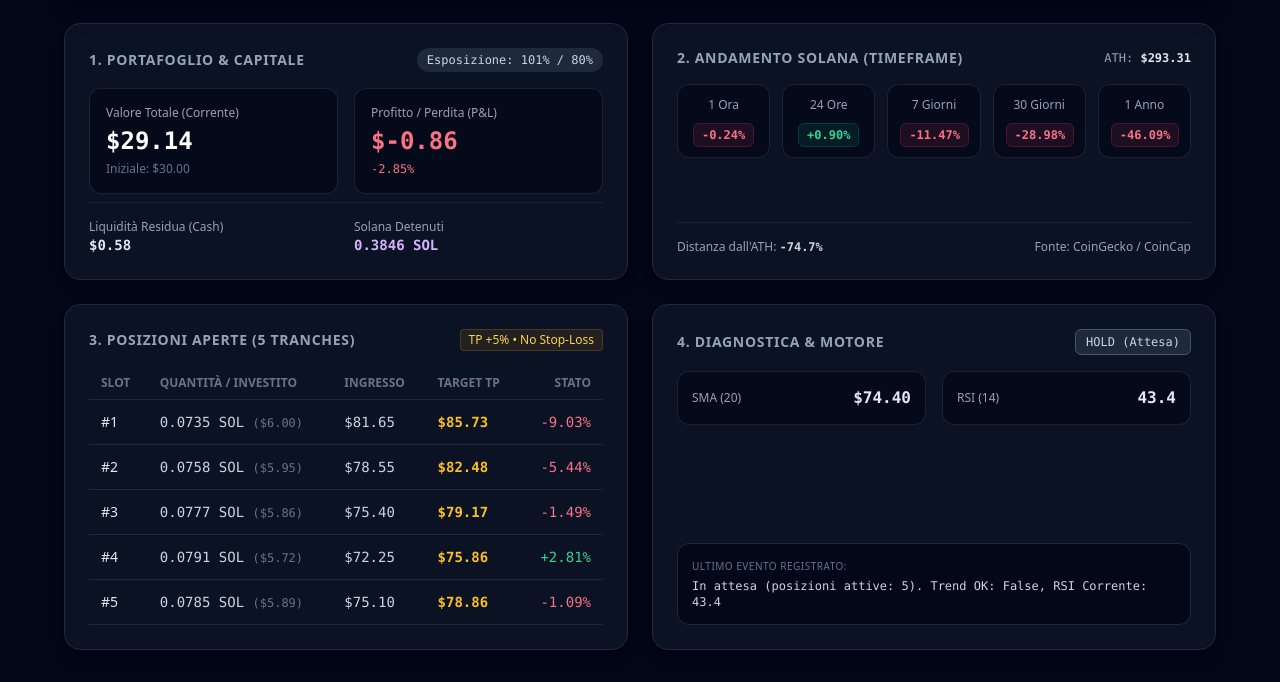
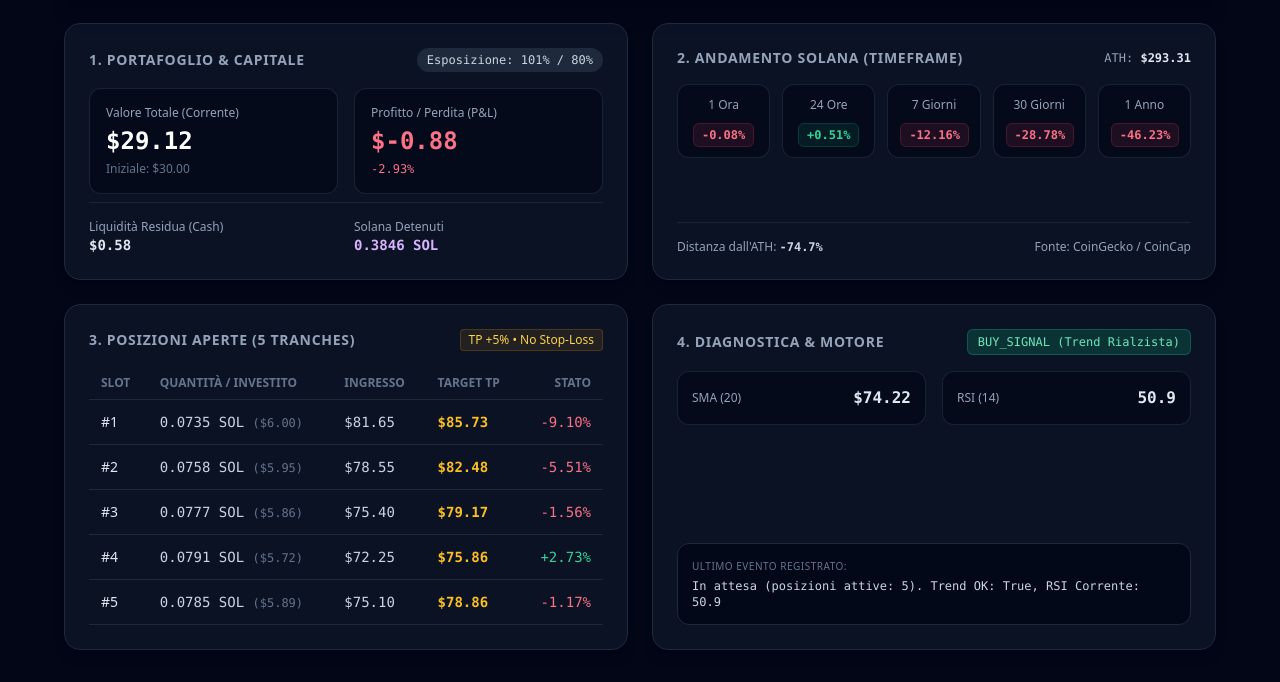
Before and after one commit to vbabb-hub/Unsolbot, a plain HTML site: page index.html in a window 1280 px wide. Shown: the part 133-815 px from the top of the page. Drawn offline with nearby package versions, Linux system fonts and the light colour scheme.

Commit message:
Update web dashboard and README [skip ci]

```diff
--- a/index.html
+++ b/index.html
@@ -20,8 +20,8 @@
                 </div>
             </div>
             <div class="mt-4 md:mt-0 text-left md:text-right">
-                <div class="text-2xl font-mono font-bold text-white">$74.28 <span class="text-xs font-sans font-normal text-slate-400">SOL/USD</span></div>
-                <div class="text-xs text-slate-500 font-mono">Aggiornato: 2026-11-18 12:59:09 UTC</div>
+                <div class="text-2xl font-mono font-bold text-white">$74.22 <span class="text-xs font-sans font-normal text-slate-400">SOL/USD</span></div>
+                <div class="text-xs text-slate-500 font-mono">Aggiornato: 2026-11-18 14:18:14 UTC</div>
             </div>
         </header>
 
@@ -38,13 +38,13 @@
                     <div class="grid grid-cols-2 gap-4 my-2">
                         <div class="bg-slate-950/60 p-4 rounded-xl border border-slate-800/80">
                             <div class="text-xs text-slate-400">Valore Totale (Corrente)</div>
-                            <div class="text-2xl font-mono font-bold text-white mt-1">$29.14</div>
+                            <div class="text-2xl font-mono font-bold text-white mt-1">$29.12</div>
                             <div class="text-xs text-slate-500 mt-1">Iniziale: $30.00</div>
                         </div>
                         <div class="bg-slate-950/60 p-4 rounded-xl border border-slate-800/80">
                             <div class="text-xs text-slate-400">Profitto / Perdita (P&L)</div>
-                            <div class="text-2xl font-mono font-bold text-rose-400 mt-1">$-0.86</div>
-                            <div class="text-xs font-mono text-rose-400 mt-1">-2.85%</div>
+                            <div class="text-2xl font-mono font-bold text-rose-400 mt-1">$-0.88</div>
+                            <div class="text-xs font-mono text-rose-400 mt-1">-2.93%</div>
                         </div>
                     </div>
                 </div>
@@ -70,23 +70,23 @@
                     <div class="grid grid-cols-3 sm:grid-cols-5 gap-3 my-4">
                         <div class="bg-slate-950/60 p-3 rounded-xl border border-slate-800/80 text-center">
                             <div class="text-xs text-slate-400 mb-2">1 Ora</div>
-                            <span class="px-2 py-1 rounded-md text-xs font-mono font-semibold border text-rose-400 bg-rose-500/10 border-rose-500/20">-0.24%</span>
+                            <span class="px-2 py-1 rounded-md text-xs font-mono font-semibold border text-rose-400 bg-rose-500/10 border-rose-500/20">-0.08%</span>
                         </div>
                         <div class="bg-slate-950/60 p-3 rounded-xl border border-slate-800/80 text-center">
                             <div class="text-xs text-slate-400 mb-2">24 Ore</div>
-                            <span class="px-2 py-1 rounded-md text-xs font-mono font-semibold border text-emerald-400 bg-emerald-500/10 border-emerald-500/20">+0.90%</span>
+                            <span class="px-2 py-1 rounded-md text-xs font-mono font-semibold border text-emerald-400 bg-emerald-500/10 border-emerald-500/20">+0.51%</span>
                         </div>
                         <div class="bg-slate-950/60 p-3 rounded-xl border border-slate-800/80 text-center">
                             <div class="text-xs text-slate-400 mb-2">7 Giorni</div>
-                            <span class="px-2 py-1 rounded-md text-xs font-mono font-semibold border text-rose-400 bg-rose-500/10 border-rose-500/20">-11.47%</span>
+                            <span class="px-2 py-1 rounded-md text-xs font-mono font-semibold border text-rose-400 bg-rose-500/10 border-rose-500/20">-12.16%</span>
                         </div>
                         <div class="bg-slate-950/60 p-3 rounded-xl border border-slate-800/80 text-center">
                             <div class="text-xs text-slate-400 mb-2">30 Giorni</div>
-                            <span class="px-2 py-1 rounded-md text-xs font-mono font-semibold border text-rose-400 bg-rose-500/10 border-rose-500/20">-28.98%</span>
+                            <span class="px-2 py-1 rounded-md text-xs font-mono font-semibold border text-rose-400 bg-rose-500/10 border-rose-500/20">-28.78%</span>
                         </div>
                         <div class="bg-slate-950/60 p-3 rounded-xl border border-slate-800/80 text-center col-span-3 sm:col-span-1">
                             <div class="text-xs text-slate-400 mb-2">1 Anno</div>
-                            <span class="px-2 py-1 rounded-md text-xs font-mono font-semibold border text-rose-400 bg-rose-500/10 border-rose-500/20">-46.09%</span>
+                            <span class="px-2 py-1 rounded-md text-xs font-mono font-semibold border text-rose-400 bg-rose-500/10 border-rose-500/20">-46.23%</span>
                         </div>
                     </div>
                 </div>
@@ -120,35 +120,35 @@
                 <td class="py-3 px-3 font-mono text-slate-300">0.0735 SOL <span class="text-xs text-slate-500">($6.00)</span></td>
                 <td class="py-3 px-3 font-mono text-slate-300">$81.65</td>
                 <td class="py-3 px-3 font-mono text-amber-400 font-semibold">$85.73</td>
-                <td class="py-3 px-3 font-mono text-rose-400 text-right">-9.03%</td>
+                <td class="py-3 px-3 font-mono text-rose-400 text-right">-9.10%</td>
             </tr>
             <tr class="border-b border-slate-800 hover:bg-slate-800/40 transition">
                 <td class="py-3 px-3 font-medium text-slate-200">#2</td>
                 <td class="py-3 px-3 font-mono text-slate-300">0.0758 SOL <span class="text-xs text-slate-500">($5.95)</span></td>
                 <td class="py-3 px-3 font-mono text-slate-300">$78.55</td>
                 <td class="py-3 px-3 font-mono text-amber-400 font-semibold">$82.48</td>
-                <td class="py-3 px-3 font-mono text-rose-400 text-right">-5.44%</td>
+                <td class="py-3 px-3 font-mono text-rose-400 text-right">-5.51%</td>
             </tr>
             <tr class="border-b border-slate-800 hover:bg-slate-800/40 transition">
                 <td class="py-3 px-3 font-medium text-slate-200">#3</td>
                 <td class="py-3 px-3 font-mono text-slate-300">0.0777 SOL <span class="text-xs text-slate-500">($5.86)</span></td>
                 <td class="py-3 px-3 font-mono text-slate-300">$75.40</td>
                 <td class="py-3 px-3 font-mono text-amber-400 font-semibold">$79.17</td>
-                <td class="py-3 px-3 font-mono text-rose-400 text-right">-1.49%</td>
+                <td class="py-3 px-3 font-mono text-rose-400 text-right">-1.56%</td>
             </tr>
             <tr class="border-b border-slate-800 hover:bg-slate-800/40 transition">
                 <td class="py-3 px-3 font-medium text-slate-200">#4</td>
                 <td class="py-3 px-3 font-mono text-slate-300">0.0791 SOL <span class="text-xs text-slate-500">($5.72)</span></td>
                 <td class="py-3 px-3 font-mono text-slate-300">$72.25</td>
                 <td class="py-3 px-3 font-mono text-amber-400 font-semibold">$75.86</td>
-                <td class="py-3 px-3 font-mono text-emerald-400 text-right">+2.81%</td>
+                <td class="py-3 px-3 font-mono text-emerald-400 text-right">+2.73%</td>
             </tr>
             <tr class="border-b border-slate-800 hover:bg-slate-800/40 transition">
                 <td class="py-3 px-3 font-medium text-slate-200">#5</td>
                 <td class="py-3 px-3 font-mono text-slate-300">0.0785 SOL <span class="text-xs text-slate-500">($5.89)</span></td>
                 <td class="py-3 px-3 font-mono text-slate-300">$75.10</td>
                 <td class="py-3 px-3 font-mono text-amber-400 font-semibold">$78.86</td>
-                <td class="py-3 px-3 font-mono text-rose-400 text-right">-1.09%</td>
+                <td class="py-3 px-3 font-mono text-rose-400 text-right">-1.17%</td>
             </tr>
                         </tbody>
                     </table>
@@ -160,22 +160,22 @@
                 <div>
                     <div class="flex items-center justify-between mb-4">
                         <h2 class="text-sm font-semibold uppercase tracking-wider text-slate-400">4. Diagnostica & Motore</h2>
-                        <span class="text-xs px-2.5 py-1 rounded-md border font-mono bg-slate-700/50 text-slate-300 border-slate-600">HOLD (Attesa)</span>
+                        <span class="text-xs px-2.5 py-1 rounded-md border font-mono bg-emerald-500/20 text-emerald-300 border-emerald-500/30">BUY_SIGNAL (Trend Rialzista)</span>
                     </div>
                     <div class="grid grid-cols-2 gap-4 mb-4">
                         <div class="bg-slate-950/60 p-3.5 rounded-xl border border-slate-800/80 flex justify-between items-center">
                             <span class="text-xs text-slate-400">SMA (20)</span>
-                            <span class="font-mono font-semibold text-slate-200">$74.40</span>
+                            <span class="font-mono font-semibold text-slate-200">$74.22</span>
                         </div>
                         <div class="bg-slate-950/60 p-3.5 rounded-xl border border-slate-800/80 flex justify-between items-center">
                             <span class="text-xs text-slate-400">RSI (14)</span>
-                            <span class="font-mono font-semibold text-slate-200">43.4</span>
+                            <span class="font-mono font-semibold text-slate-200">50.9</span>
                         </div>
                     </div>
                 </div>
                 <div class="bg-slate-950/80 p-3.5 rounded-xl border border-slate-800 text-xs font-mono text-slate-300">
                     <span class="text-slate-500 block mb-1 uppercase font-sans text-[10px] tracking-wider">Ultimo Evento Registrato:</span>
-                    In attesa (posizioni attive: 5). Trend OK: False, RSI Corrente: 43.4
+                    In attesa (posizioni attive: 5). Trend OK: True, RSI Corrente: 50.9
                 </div>
             </section>
 
--- a/src/portfolio.json
+++ b/src/portfolio.json
@@ -33,5 +33,5 @@
             "tp": 78.855
         }
     ],
-    "prev_rsi": 43.413864799610444
+    "prev_rsi": 50.92211944380552
 }
```
Also changed, not shown: 1 other file.
